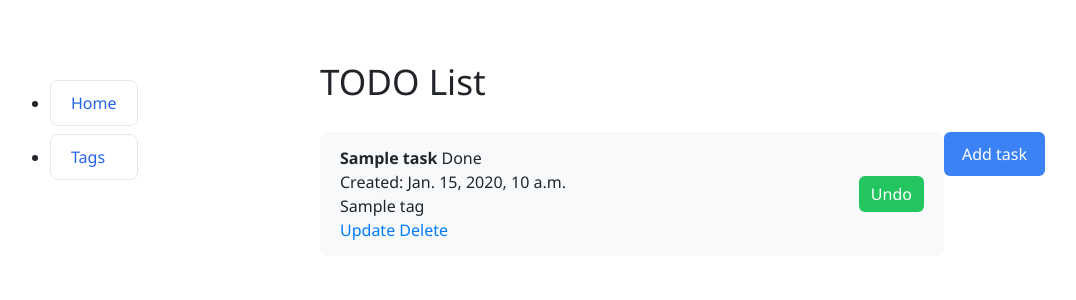
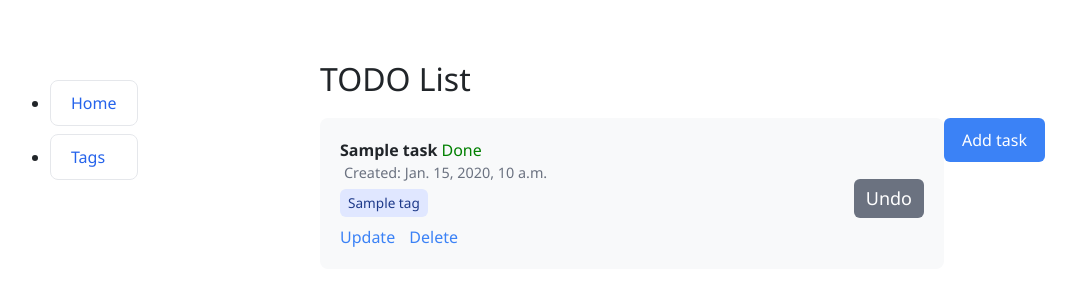
Before and after one commit to AndreyHMkr/skills-refresh-django, a Django app: page / in a window 1280 px wide. Shown: the top 300 px of the page, without its empty margins (30-1106 px from the left). Run offline with Django 5.2, Linux system fonts and the light colour scheme; tables that the repository leaves empty hold one stand-in row (values such as "Sample post").

Commit message:
add general styling improvements across the project

```diff
--- a/static/style.css
+++ b/static/style.css
@@ -1,4 +1,3 @@
-/* Общие настройки */
 body {
     font-family: "Segoe UI", Roboto, sans-serif;
     background-color: #fff;
@@ -6,7 +5,6 @@ body {
     padding: 0;
 }
 
-/* Сайдбар */
 .sidebar-nav {
     position: fixed;
     top: 80px;
@@ -32,14 +30,13 @@ body {
     background-color: #f3f4f6;
 }
 
-/* Контейнер задач */
 .container {
     max-width: 900px;
     margin: 60px auto;
-    padding-left: 160px; /* чтобы контент не налезал на сайдбар */
+    padding-left: 160px;
 }
 
-/* Заголовок */
+
 h1 {
     text-align: left;
     font-size: 2.2rem;
@@ -47,7 +44,6 @@ h1 {
     margin-bottom: 30px;
 }
 
-/* Кнопка Add task */
 .add-task-btn {
     float: right;
     background-color: #3b82f6;
@@ -64,7 +60,6 @@ h1 {
     background-color: #2563eb;
 }
 
-/* Список задач */
 .task-list {
     display: flex;
     flex-direction: column;
@@ -72,17 +67,44 @@ h1 {
 }
 
 .task-item {
-    display: grid;
-    grid-template-columns: 1fr auto;
+    display: flex;
+    justify-content: space-between;
     align-items: center;
-    background-color: #f8f9fa;
-    padding: 14px 20px;
+    background: #f8f9fa;
+    padding: 20px;
     border-radius: 8px;
 }
 
-/* Кнопки Complete / Undo */
+.task-left {
+    flex: 1;
+}
+
+.task-right {
+    display: flex;
+    align-items: center;
+}
+
 .task-item input[type="submit"] {
-    background-color: #22c55e;
+    background-color: #28a745;
+    color: white;
+    border: none;
+    padding: 10px 22px;
+    border-radius: 6px;
+    font-size: 18px;
+    font-weight: 500;
+}
+
+
+.task-meta {
+    display: flex;
+    flex-direction: column;
+    align-items: flex-end;
+    justify-content: center;
+    min-height: 100%;
+}
+
+
+.task-item input[type="submit"] {
     color: white;
     border: none;
     padding: 6px 12px;
@@ -95,3 +117,175 @@ h1 {
 .task-item input[type="submit"]:hover {
     background-color: #16a34a;
 }
+
+
+.task-header {
+    display: flex;
+    align-items: center;
+    gap: 8px;
+}
+
+.task-created {
+    font-size: 0.9rem;
+    color: #6b7280;
+    margin-left: 4px;
+}
+
+.tags {
+    margin-top: 5px;
+}
+
+.tag {
+    display: inline-block;
+    background-color: #e0e7ff;
+    color: #1e3a8a;
+    padding: 4px 8px;
+    border-radius: 6px;
+    font-size: 0.85rem;
+    margin-right: 6px;
+}
+
+.no-tags {
+    color: #6b7280;
+    font-size: 0.85rem;
+}
+
+.status.done {
+    color: green;
+    font-weight: 500;
+}
+
+.status.not-done {
+    color: red;
+!important;
+    font-weight: 500;
+}
+
+.task-actions {
+    margin-top: 8px;
+}
+
+.task-actions a {
+    color: #3b82f6;
+    text-decoration: none;
+    margin-right: 10px;
+    font-weight: 500;
+}
+
+.task-actions a:hover {
+    text-decoration: underline;
+}
+
+.complete-btn {
+    background-color: #22c55e !important;
+}
+
+.undo-btn {
+    background-color: #6b7280 !important;
+}
+
+.complete-btn:hover {
+    background-color: #16a34a;
+}
+
+.undo-btn:hover {
+    background-color: #b91c1c;
+}
+
+body {
+    font-family: "Segoe UI", Roboto, sans-serif;
+    margin: 0;
+    padding: 0;
+}
+
+.page-layout {
+    display: flex;
+    justify-content: center;
+    align-items: flex-start;
+    min-height: 100vh;
+}
+
+.sidebar {
+    width: 160px;
+    margin-right: 40px;
+}
+
+.main-content {
+    display: flex;
+    flex-direction: column;
+    align-items: center;
+    text-align: center;
+}
+
+h1 {
+    font-size: 4rem;
+    margin-bottom: 20px;
+}
+
+.tag-list {
+    margin-bottom: 20px;
+}
+
+input[type="submit"] {
+    margin-top: 10px;
+    padding: 8px 16px;
+    border-radius: 6px;
+    border: none;
+    background-color: #3b82f6;
+    color: white;
+    cursor: pointer;
+}
+
+input[type="submit"]:hover {
+    background-color: #2563eb;
+}
+
+body {
+    font-family: "Segoe UI", Roboto, sans-serif;
+    margin: 0;
+    padding: 0;
+}
+
+.page-layout {
+    display: flex;
+    justify-content: center;
+    align-items: flex-start;
+    min-height: 100vh;
+}
+
+.sidebar {
+    width: 160px;
+    margin-right: 40px;
+}
+
+.main-content {
+    display: flex;
+    flex-direction: column;
+    align-items: center;
+    text-align: center;
+}
+
+h1 {
+    font-size: 2rem;
+    margin-bottom: 20px;
+}
+
+form {
+    display: flex;
+    flex-direction: column;
+    align-items: center;
+}
+
+input[type="submit"] {
+    margin-top: 10px;
+    padding: 8px 16px;
+    border-radius: 6px;
+    border: none;
+    background-color: #3b82f6;
+    color: white;
+    cursor: pointer;
+}
+
+input[type="submit"]:hover {
+    background-color: #2563eb;
+}
```
